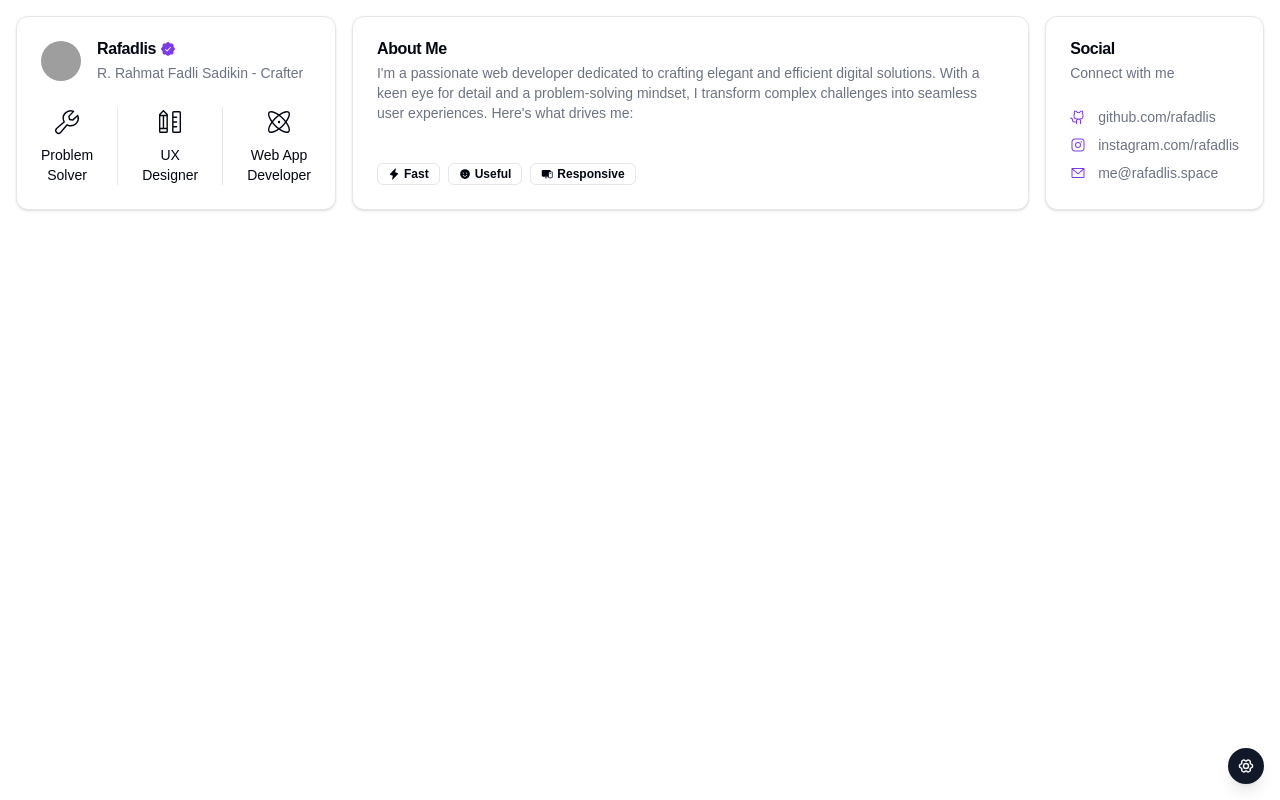
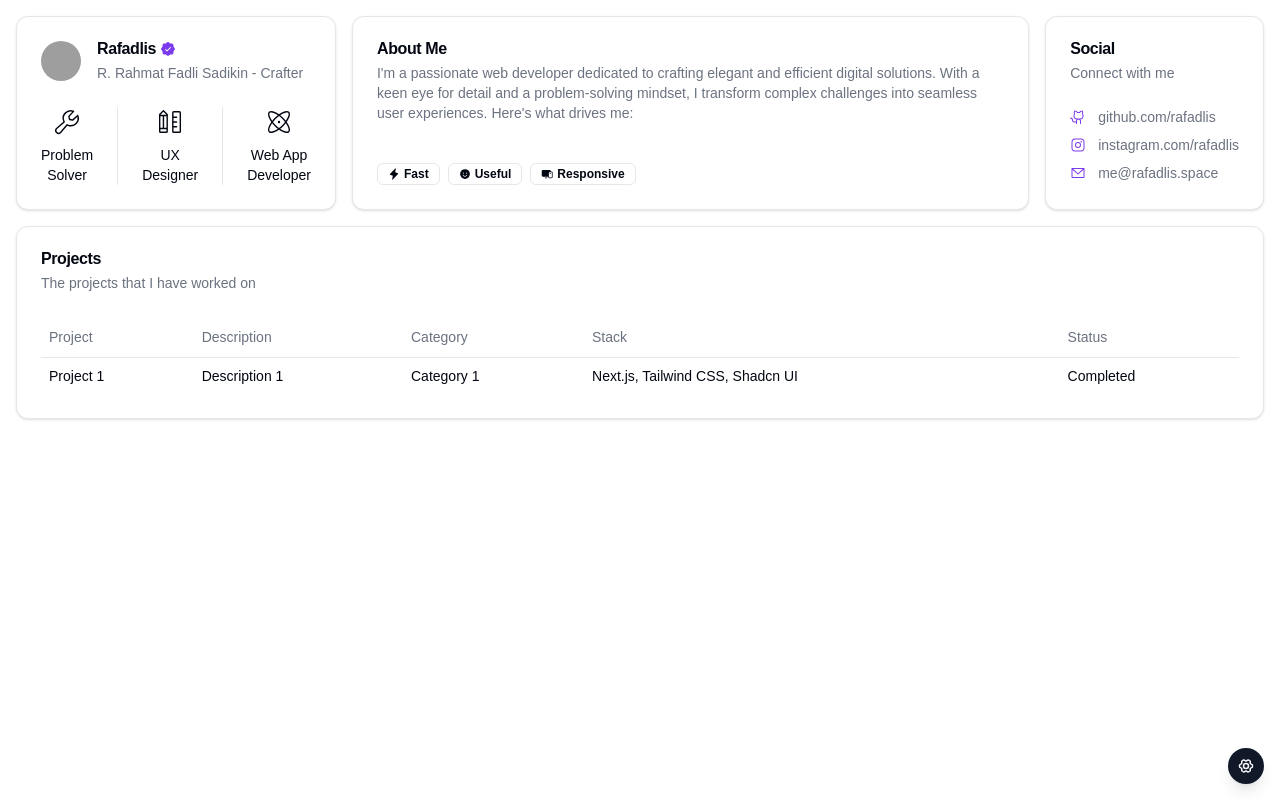
Before and after one commit to rafadlis/rafadlis.space, a Next.js app: page / in a window 1280 px wide. Built offline with nearby package versions, Linux system fonts and the light colour scheme; grey boxes are pictures that could not be loaded.

Commit message:
feat: init add projects table

```diff
--- a/app/page.tsx
+++ b/app/page.tsx
@@ -26,6 +26,7 @@
   HoverCardContent,
   HoverCardTrigger,
 } from "@/components/ui/hover-card";
+import ProjectTable from "@/components/project-table";
 import SettingsMenu from "@/components/settings-menu";
 
 export default function Home() {
@@ -167,13 +168,15 @@
           </CardContent>
         </Card>
       </div>
-      {/* MARK: Projects
       <Card className="row-span-1">
         <CardHeader>
           <CardTitle>Projects</CardTitle>
-          <CardDescription>Coming soon</CardDescription>
+          <CardDescription>The projects that I have worked on</CardDescription>
         </CardHeader>
-      </Card> */}
+        <CardContent>
+          <ProjectTable />
+        </CardContent>
+      </Card>
     </main>
   );
 }
--- /dev/null
+++ b/components/project-table.tsx
@@ -0,0 +1,36 @@
+import {
+  Table,
+  TableBody,
+  TableCell,
+  TableHead,
+  TableHeader,
+  TableRow,
+} from "@/components/ui/table";
+import { projects } from "@/lib/data";
+
+export default function ProjectTable() {
+  return (
+    <Table>
+      <TableHeader>
+        <TableRow>
+          <TableHead>Project</TableHead>
+          <TableHead>Description</TableHead>
+          <TableHead>Category</TableHead>
+          <TableHead>Stack</TableHead>
+          <TableHead>Status</TableHead>
+        </TableRow>
+      </TableHeader>
+      <TableBody>
+        {projects.map((project) => (
+          <TableRow key={project.id}>
+            <TableCell>{project.name}</TableCell>
+            <TableCell>{project.description}</TableCell>
+            <TableCell>{project.category}</TableCell>
+            <TableCell>{project.stack.join(", ")}</TableCell>
+            <TableCell>{project.status}</TableCell>
+          </TableRow>
+        ))}
+      </TableBody>
+    </Table>
+  );
+}
--- /dev/null
+++ b/components/ui/table.tsx
@@ -0,0 +1,120 @@
+import * as React from "react"
+
+import { cn } from "@/lib/utils"
+
+const Table = React.forwardRef<
+  HTMLTableElement,
+  React.HTMLAttributes<HTMLTableElement>
+>(({ className, ...props }, ref) => (
+  <div className="relative w-full overflow-auto">
+    <table
+      ref={ref}
+      className={cn("w-full caption-bottom text-sm", className)}
+      {...props}
+    />
+  </div>
+))
+Table.displayName = "Table"
+
+const TableHeader = React.forwardRef<
+  HTMLTableSectionElement,
+  React.HTMLAttributes<HTMLTableSectionElement>
+>(({ className, ...props }, ref) => (
+  <thead ref={ref} className={cn("[&_tr]:border-b", className)} {...props} />
+))
+TableHeader.displayName = "TableHeader"
+
+const TableBody = React.forwardRef<
+  HTMLTableSectionElement,
+  React.HTMLAttributes<HTMLTableSectionElement>
+>(({ className, ...props }, ref) => (
+  <tbody
+    ref={ref}
+    className={cn("[&_tr:last-child]:border-0", className)}
+    {...props}
+  />
+))
+TableBody.displayName = "TableBody"
+
+const TableFooter = React.forwardRef<
+  HTMLTableSectionElement,
+  React.HTMLAttributes<HTMLTableSectionElement>
+>(({ className, ...props }, ref) => (
+  <tfoot
+    ref={ref}
+    className={cn(
+      "border-t bg-muted/50 font-medium [&>tr]:last:border-b-0",
+      className
+    )}
+    {...props}
+  />
+))
+TableFooter.displayName = "TableFooter"
+
+const TableRow = React.forwardRef<
+  HTMLTableRowElement,
+  React.HTMLAttributes<HTMLTableRowElement>
+>(({ className, ...props }, ref) => (
+  <tr
+    ref={ref}
+    className={cn(
+      "border-b transition-colors hover:bg-muted/50 data-[state=selected]:bg-muted",
+      className
+    )}
+    {...props}
+  />
+))
+TableRow.displayName = "TableRow"
+
+const TableHead = React.forwardRef<
+  HTMLTableCellElement,
+  React.ThHTMLAttributes<HTMLTableCellElement>
+>(({ className, ...props }, ref) => (
+  <th
+    ref={ref}
+    className={cn(
+      "h-10 px-2 text-left align-middle font-medium text-muted-foreground [&:has([role=checkbox])]:pr-0 [&>[role=checkbox]]:translate-y-[2px]",
+      className
+    )}
+    {...props}
+  />
+))
+TableHead.displayName = "TableHead"
+
+const TableCell = React.forwardRef<
+  HTMLTableCellElement,
+  React.TdHTMLAttributes<HTMLTableCellElement>
+>(({ className, ...props }, ref) => (
+  <td
+    ref={ref}
+    className={cn(
+      "p-2 align-middle [&:has([role=checkbox])]:pr-0 [&>[role=checkbox]]:translate-y-[2px]",
+      className
+    )}
+    {...props}
+  />
+))
+TableCell.displayName = "TableCell"
+
+const TableCaption = React.forwardRef<
+  HTMLTableCaptionElement,
+  React.HTMLAttributes<HTMLTableCaptionElement>
+>(({ className, ...props }, ref) => (
+  <caption
+    ref={ref}
+    className={cn("mt-4 text-sm text-muted-foreground", className)}
+    {...props}
+  />
+))
+TableCaption.displayName = "TableCaption"
+
+export {
+  Table,
+  TableHeader,
+  TableBody,
+  TableFooter,
+  TableHead,
+  TableRow,
+  TableCell,
+  TableCaption,
+}
--- /dev/null
+++ b/lib/data.ts
@@ -0,0 +1,19 @@
+export type Project = {
+  id: number;
+  name: string;
+  description: string;
+  category: string;
+  stack: string[];
+  status: string;
+};
+
+export const projects: Project[] = [
+  {
+    id: 1,
+    name: "Project 1",
+    description: "Description 1",
+    category: "Category 1",
+    stack: ["Next.js", "Tailwind CSS", "Shadcn UI"],
+    status: "Completed",
+  },
+];
```
Also changed, not shown: 1 other file (tests, documents, lock files or other folders).
